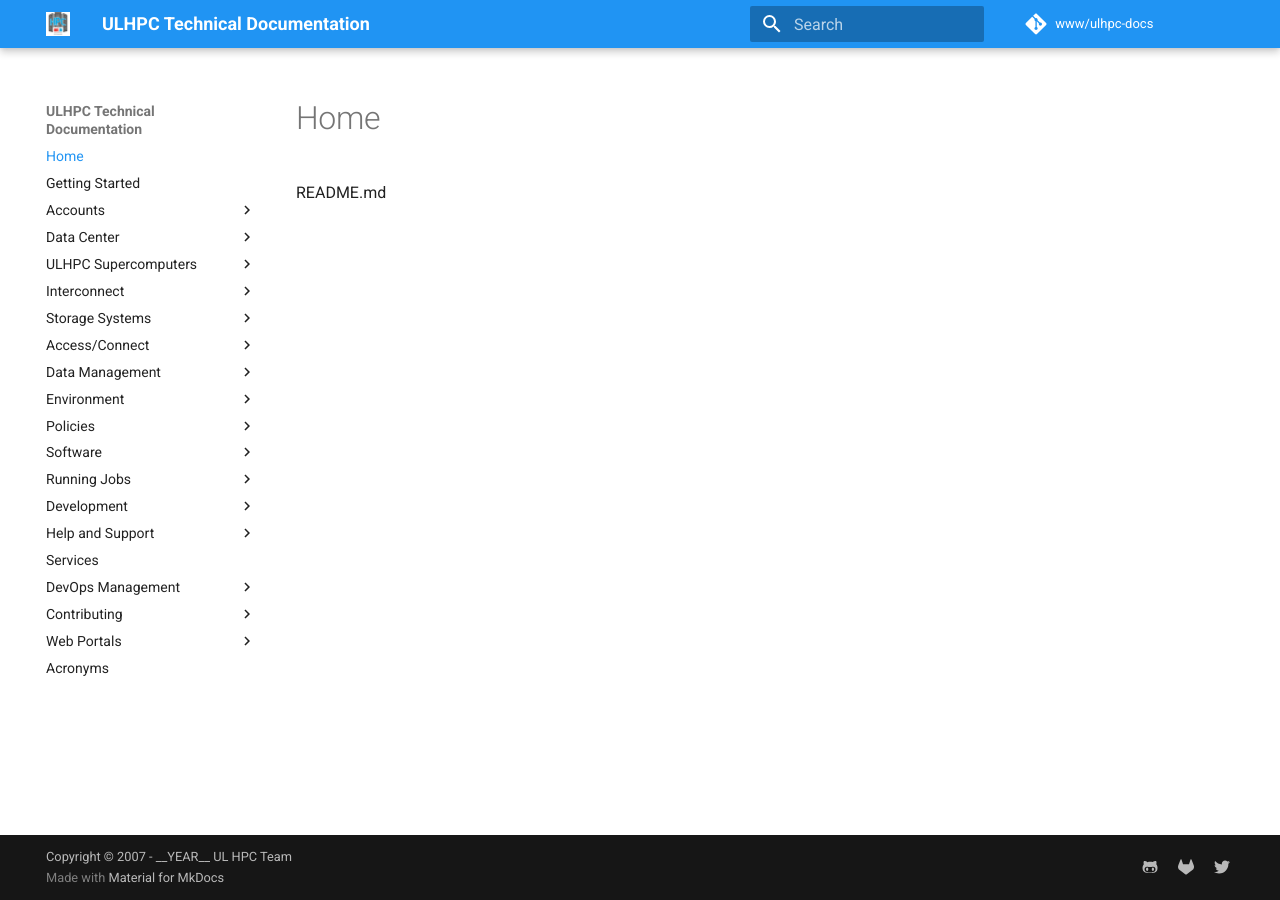
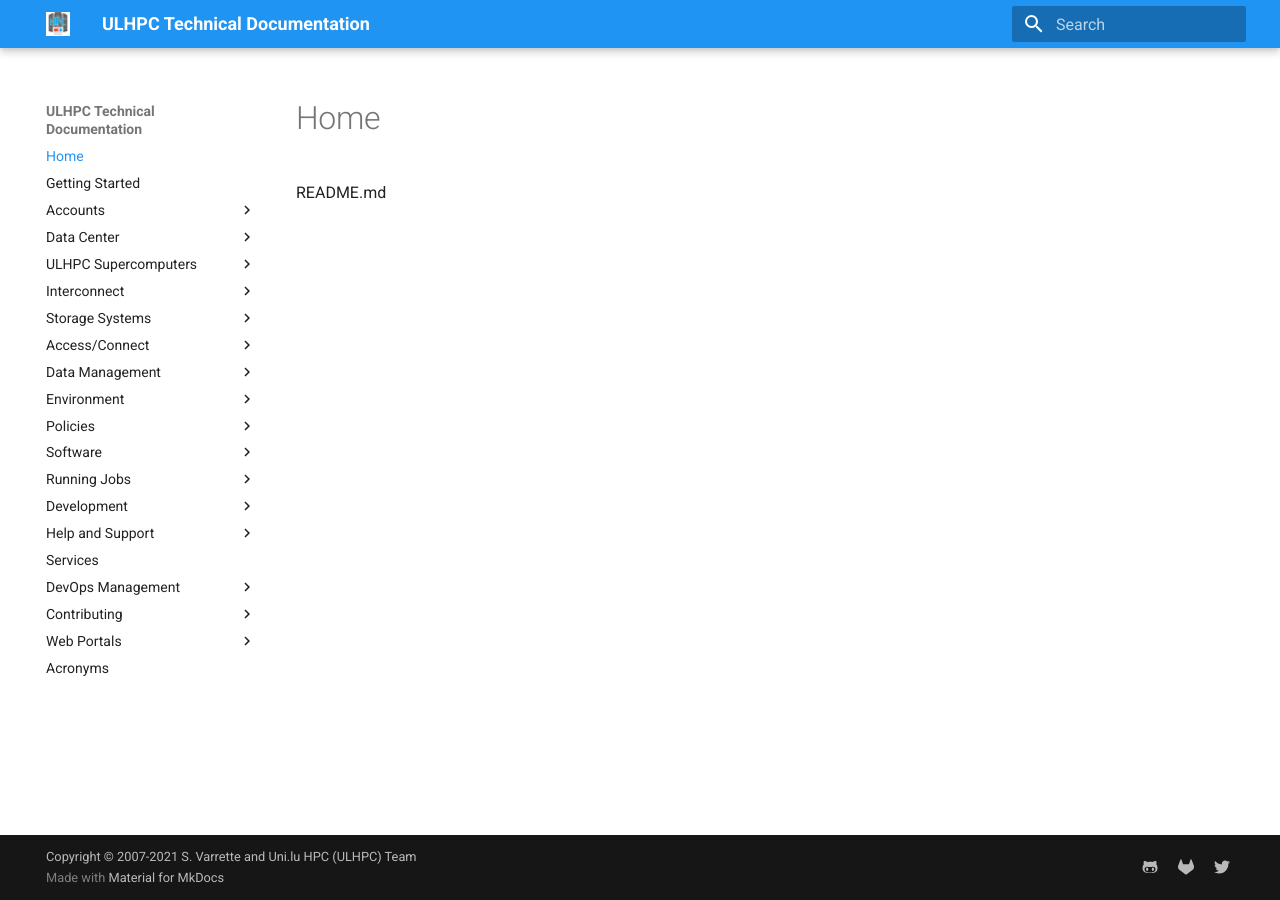
Before and after one commit to ULHPC/ulhpc-docs, an MkDocs documentation site: the page built from docs/index.md, in a window 1280 px wide. Built offline with MkDocs 1.6.1 and Material for MkDocs 9.7.7, drawn with Linux system fonts in a browser that asks for light colours.

Commit message:
mkdocs disable repo and update deps/copyright
Signed-off-by: Sebastien Varrette <Sebastien.Varrette@uni.lu>

```diff
--- a/mkdocs.yml
+++ b/mkdocs.yml
@@ -60,9 +60,9 @@ nav:
     - Project Data Management:    'data/project.md'
     - Scratch Data Management:    'filesystems/lfs.md'
     - Backups:                    'data/backups.md'
-    - Archiving:                  'data/archiving.md'
+    # - Archiving:                  'data/archiving.md'
     - Unix File Permissions:      'filesystems/unix-file-permissions.md'
-    - Version Control with Git:   'workflow/git.md'
+    # - Version Control with Git:   'workflow/git.md'
     - Sensitive Data Protection:  'data/encryption.md'
   ##############
   - Environment:
@@ -281,17 +281,18 @@ nav:
 # Project Information
 site_name: ULHPC Technical Documentation
 site_description: ULHPC Technical Documentation
-site_author: ULHPC Team
+site_author: S. Varrette and Uni.lu HPC (ULHPC) Team
 site_dir: public
 site_url: "https://hpc-docs.uni.lu/"
 
 # Repository
-repo_name: www/ulhpc-docs
-repo_url: https://gitlab.uni.lu/www/ulhpc-docs
+#repo_name: www/ulhpc-docs
+#repo_url: https://gitlab.uni.lu/www/ulhpc-docs
 #edit_uri: blob/master/docs/
 
 # Copyright
-copyright: Copyright &copy; 2007 - __YEAR__ UL HPC Team
+copyright: Copyright &copy; 2007-2021 S. Varrette and Uni.lu HPC (ULHPC) Team
+
 
 # Configuration
 # strict: true
@@ -357,6 +358,8 @@ markdown_extensions:
   - pymdownx.magiclink:
       repo_url_shorthand: true
       social_url_shorthand: true
+  - pymdownx.snippets:
+      base_path: snippets
   - pymdownx.tabbed
   - pymdownx.smartsymbols
   # code blocks with syntax highlighting, graphs
```
